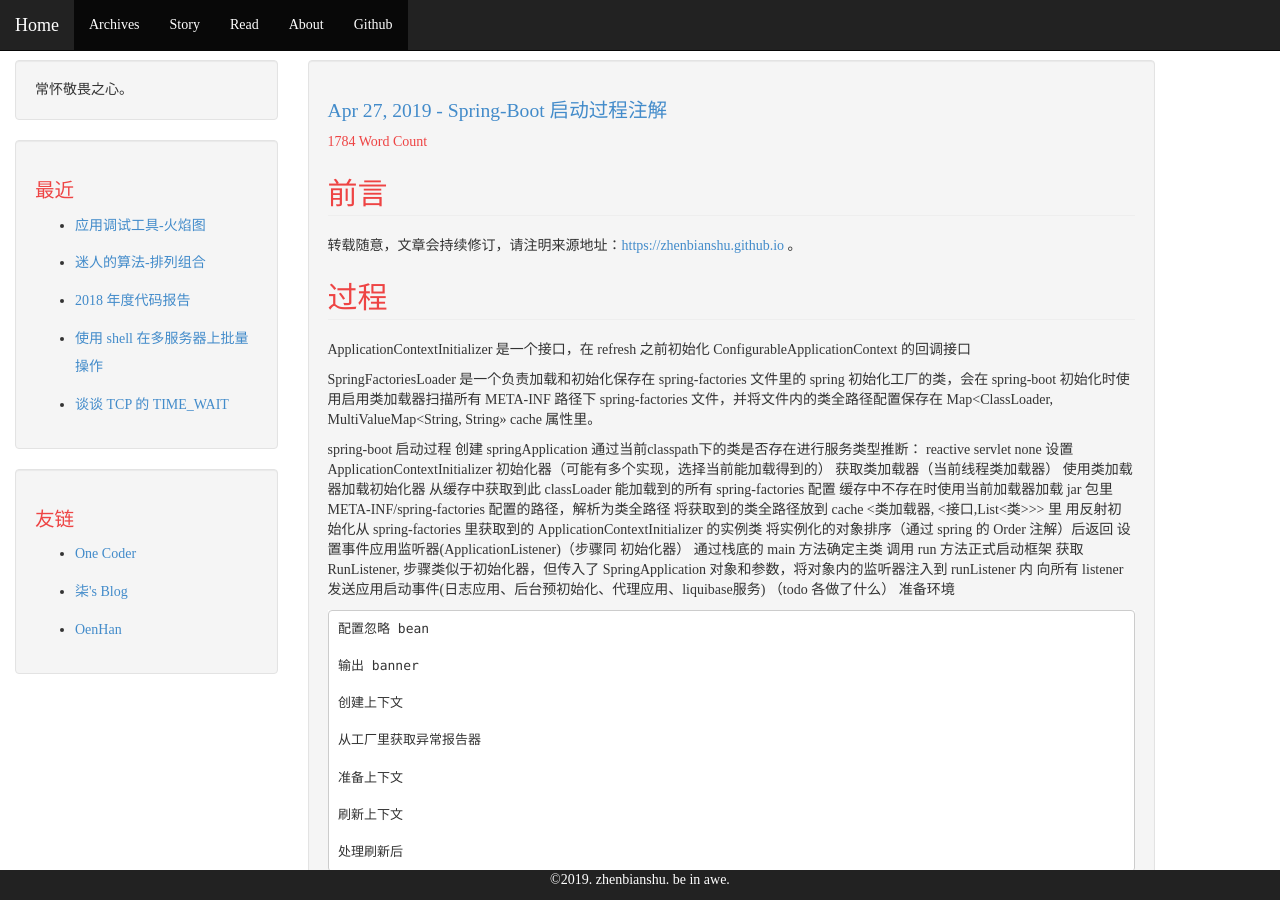
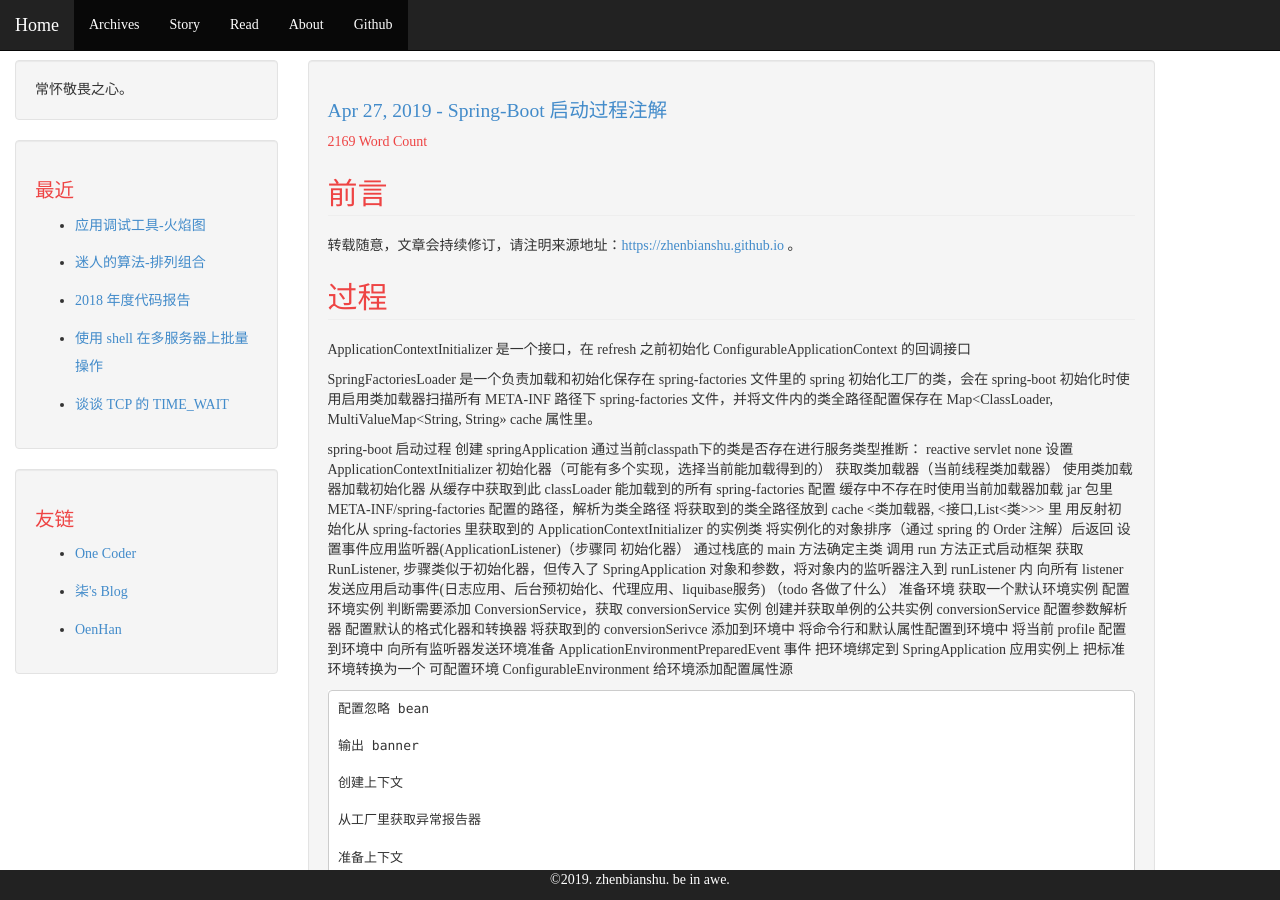
Before and after one commit to zhenbianshu/zhenbianshu.github.io, a Jekyll site: the page built from _posts/2019-04-27-spring_boot_bootstrap_procedure.md, in a window 1280 px wide and 900 px high. Built offline with Jekyll 4.4.1, drawn with Linux system fonts in a browser that asks for light colours; comment, search, counter and statistics services are not loaded.

Commit message:
spring boot starter prepare env;

```diff
--- a/_posts/2019-04-27-spring_boot_bootstrap_procedure.md
+++ b/_posts/2019-04-27-spring_boot_bootstrap_procedure.md
@@ -39,6 +39,20 @@ spring-boot 启动过程
 	获取 RunListener, 步骤类似于初始化器，但传入了 SpringApplication 对象和参数，将对象内的监听器注入到 runListener 内
 	向所有 listener 发送应用启动事件(日志应用、后台预初始化、代理应用、liquibase服务) （todo 各做了什么）
 	准备环境
+    	获取一个默认环境实例
+    	配置环境实例
+    		判断需要添加 ConversionService，获取 conversionService 实例
+    			创建并获取单例的公共实例 conversionService
+    				配置参数解析器
+    				配置默认的格式化器和转换器
+    		将获取到的 conversionSerivce 添加到环境中
+    		将命令行和默认属性配置到环境中
+    		将当前 profile 配置到环境中
+    	向所有监听器发送环境准备 ApplicationEnvironmentPreparedEvent 事件
+    	把环境绑定到 SpringApplication 应用实例上
+    	把标准环境转换为一个 可配置环境 ConfigurableEnvironment
+    	给环境添加配置属性源
+
 
 	配置忽略 bean
 
```
